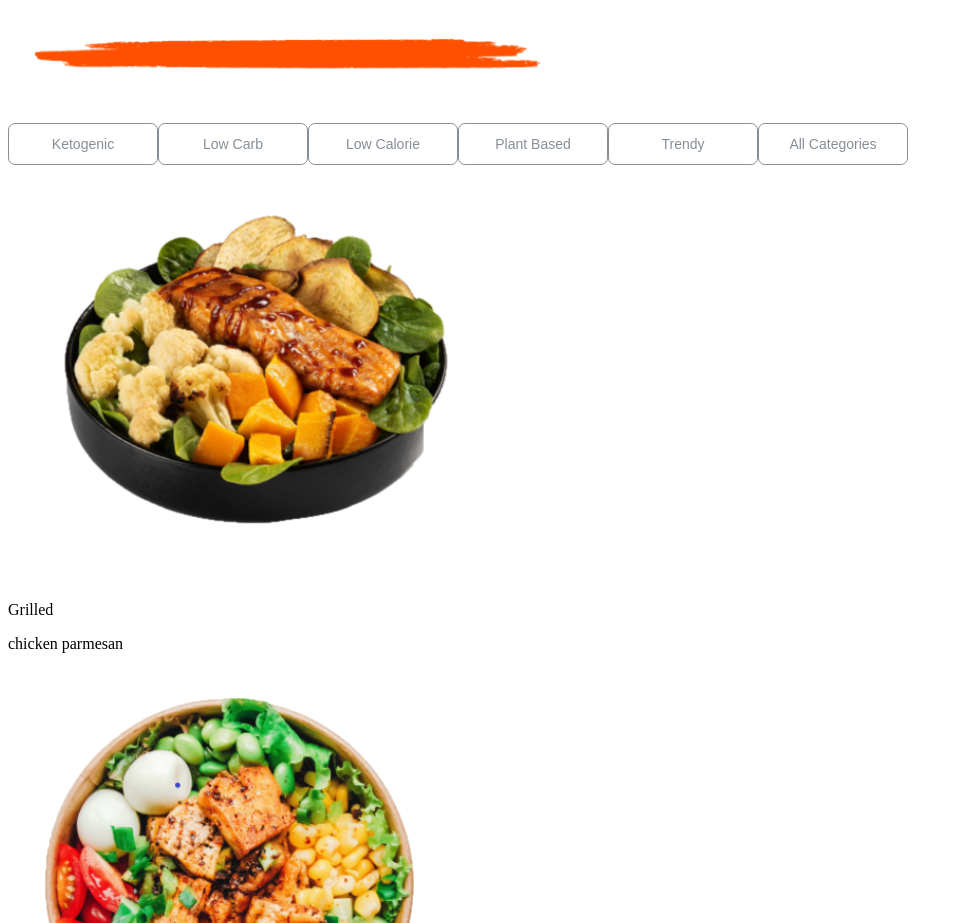
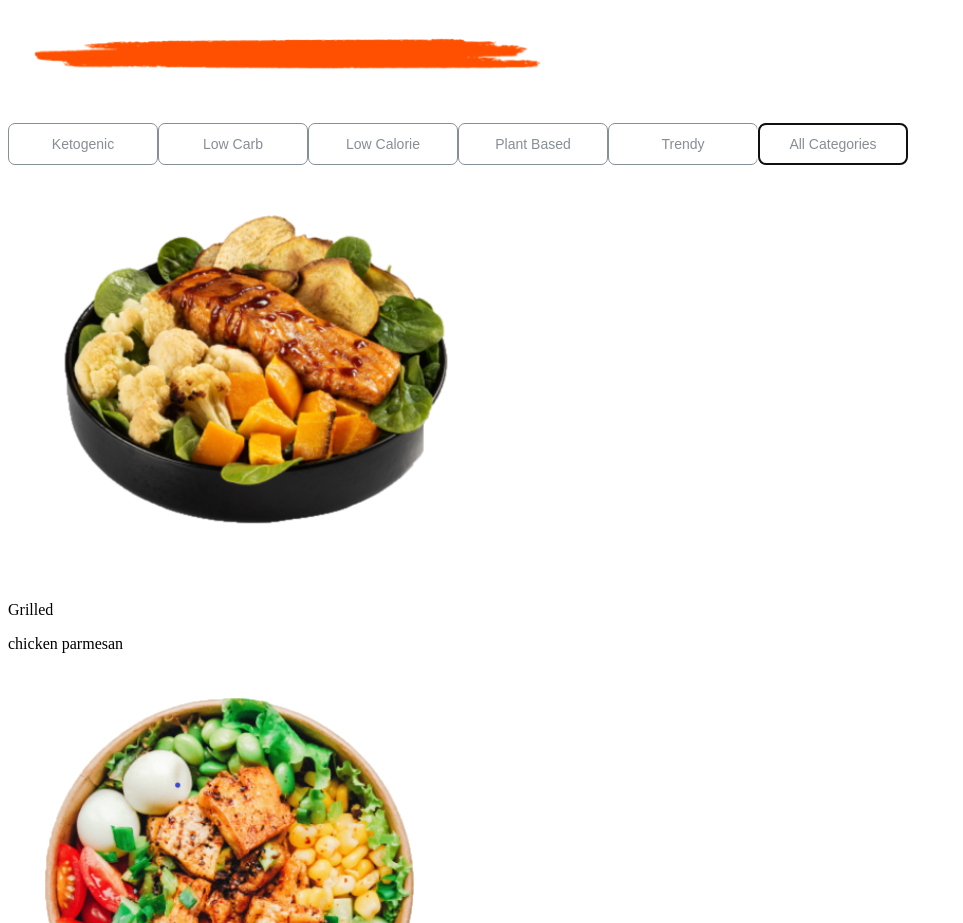
Before and after one commit to KobiManuel/React_Meals, a React (Create React App) app: page / in a window 1280 px wide. Shown: the part 1120-2043 px from the top of the page, without its empty margins (0-963 px from the left). Built offline with nearby package versions, Linux system fonts and the light colour scheme.

Commit message:
feat(User-interface): removed transition from MealCard container

```diff
--- a/src/Pages/LandingPage/MealsSection/Main.jsx
+++ b/src/Pages/LandingPage/MealsSection/Main.jsx
@@ -3,7 +3,6 @@ import Wrapper from "../../../UI/Wrapper/Wrapper";
 import tomato from "./images/tomatoes.png";
 import dash from "../../../assets/dash.png";
 import Button from "../../../UI/Button/Button";
-import styles from "../../../UI/Button/TransparentBtn.module.css";
 import MealCard from "../../../UI/Cards/MealCard/MealCard";
 import { useState } from "react";
 import { MealCardInfo } from "./MealCardInfo";
@@ -15,7 +14,8 @@ const MealsSection = () => {
   const menuItems = [...new Set(MealCardInfo.map((Val) => Val.category))];
 
   const filterItem = (curcat) => {
-    const newItem = Data.filter((newVal) => {
+    const newItem = MealCardInfo.filter((newVal) => {
+
       return newVal.category === curcat;
     });
     setItem(newItem);
@@ -42,9 +42,7 @@ const MealsSection = () => {
           <img src={dash} alt="/" className="w-[300px] h-[60px] mt-[-9px]" />
         </header>
         <div className="w-full">
-          <Btn menuItems={menuItems} setItem={setItem}>
-            {" "}
-          </Btn>
+          <Btn menuItems={menuItems} setItem={setItem}  filterItem={filterItem} />
         </div>
         <div className="grid grid-cols-4 gap-6">
           {item
@@ -58,11 +56,12 @@ const MealsSection = () => {
               />
             ))}
         </div>
-        <div className=" w-fit mx-auto mt-12">
+        {item === MealCardInfo ? <div className=" w-fit mx-auto mt-12">
           <Button onClick={showMoreOrLessHandler}>
             {visible === item.length ? "Show Less" : "Show More"}
           </Button>
-        </div>
+        </div> : " " }
+
       </div>
     </Wrapper>
   );
--- a/src/UI/Button/Btn.jsx
+++ b/src/UI/Button/Btn.jsx
@@ -2,15 +2,16 @@ import React from "react";
 import { MealCardInfo } from "../../Pages/LandingPage/MealsSection/MealCardInfo";
 import styles from "./TransparentBtn.module.css";
 
-const Btn = ({ setItem, menuItems }) => {
+const Btn = ({ setItem, menuItems, filterItem }) => {
   return (
     <>
       <div className="flex flex-row justify-between -translate-y-[150%] ">
         {menuItems.map((Val, id) => {
           return (
             <button
-              className={`${styles.button} font-medium body-font font-poppins`}
+              className={`${styles.button} font-medium body-font font-poppins focus:!bg-[var(--primary)] focus:text-white focus:outline-none`}
               key={id}
+              onClick={() => filterItem(Val)}
             >
               {Val}
               <span></span>
@@ -21,7 +22,8 @@ const Btn = ({ setItem, menuItems }) => {
           );
         })}
         <button
-          className={`${styles.button}  font-medium body-font font-poppins`}
+        autoFocus
+          className={`${styles.button}  font-medium body-font font-poppins focus:!bg-[var(--primary)] focus:text-white focus:outline-none`}
           onClick={() => setItem(MealCardInfo)}
         >
           All Categories
```
